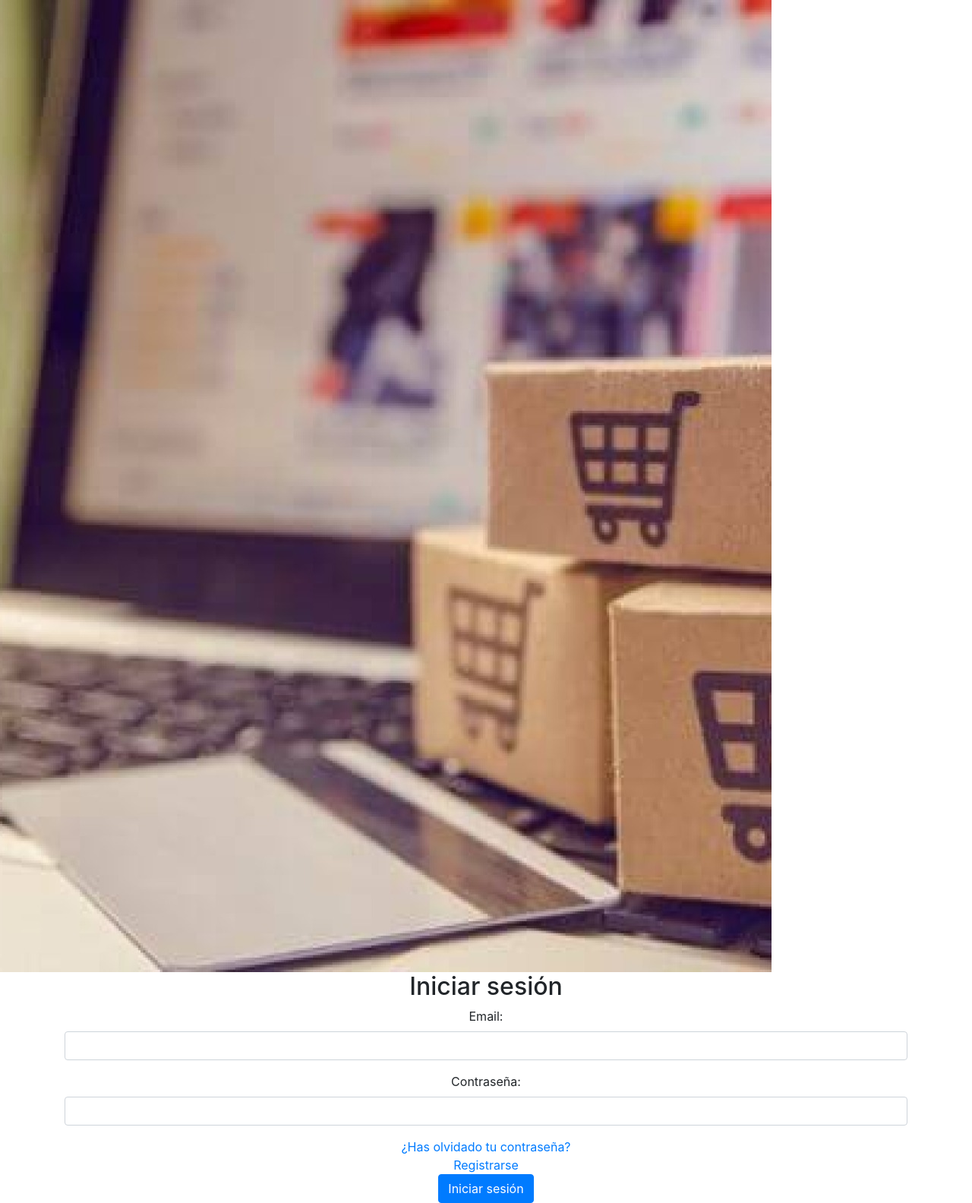
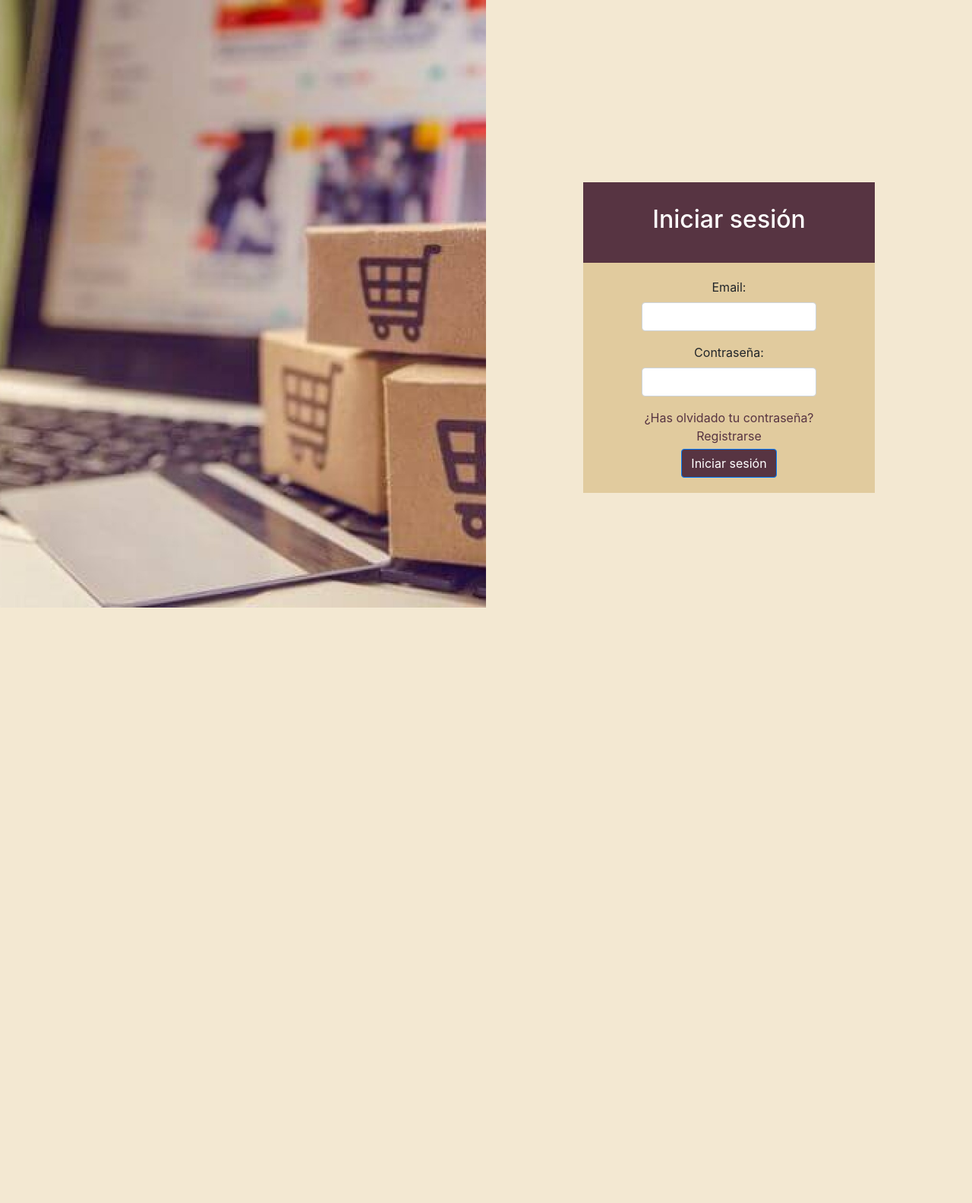
Before and after one commit to lautig32/2022-DSI-E-Commerce, a Django app: page /login/ in a window 1280 px wide. Shown: the whole page at 76% size. After the commit the page ends 800 px from the top, so only its background shows below. Run offline with Django 4.2, Linux system fonts and the light colour scheme.

Commit message:
Setup view log in

```diff
--- a/user/static/user/css/login.css
+++ b/user/static/user/css/login.css
@@ -1,4 +1,55 @@
-img {
-    max-width: 20px;
-    max-height: 20px;
+.img__login{
+    height: 100%;
+    width:100%;
+    position: relative;
+
 }
+.div_img_login{
+    width:50%;
+    height: 100%;
+    position: absolute;
+}
+.div_login{
+    width: 50%;
+    height: 100%;
+    position: absolute;
+    right: 0%;
+    text-align: center;
+    background-color: #F3E8D2;
+    text-align: center;
+}
+.div_login-primary{
+    position: center;
+    position: relative;
+    top: 30%;
+    margin-left: 20%;
+    margin-right: 20%;
+    background-color: #E1CB9E;
+}
+.div_title{
+    background-color: #573442;
+    padding: 30px;
+}
+#h2_title{
+    color: white;
+}
+.div_labels{
+    margin-left:20%;
+    margin-right: 20%;
+    padding-top: 20px;
+    padding-bottom: 20px;
+}
+.btn-log_in{
+    background-color: #573442;
+    color:white;
+}
+.btn-log_in:hover{
+    background-color: #2c1f24;
+}
+.btn_pass{
+    color: #573442;
+    padding-bottom: 5px;
+}
+.btn_pass:hover{
+    color: #2c1f24;
+}
--- a/user/templates/user/base.html
+++ b/user/templates/user/base.html
@@ -1,7 +1,10 @@
 
 <!doctype html>
+{% load static %}
 <html lang="es">
   <head>
+    <title>E-commerce</title>
+    <link rel="stylesheet" href="{% static 'user\css\base.css' %}">
     <!-- Required meta tags -->
     <meta charset="utf-8">
     <meta name="viewport" content="width=device-width, initial-scale=1, shrink-to-fit=no">
@@ -9,7 +12,9 @@
     <!-- Bootstrap CSS -->
     <link rel="stylesheet" href="https://cdn.jsdelivr.net/npm/bootstrap@4.6.2/dist/css/bootstrap.min.css" integrity="sha384-xOolHFLEh07PJGoPkLv1IbcEPTNtaed2xpHsD9ESMhqIYd0nLMwNLD69Npy4HI+N" crossorigin="anonymous">
 
-    <title>E-commerce</title>
+    {% block headLinks%}
+
+    {% endblock %}
   </head>
   <body>
 
--- a/user/templates/user/login.html
+++ b/user/templates/user/login.html
@@ -1,17 +1,19 @@
 {% extends "user/base.html" %}
 {% load static %}
-
+{% block headLinks%}
+      <link rel="stylesheet" href="{% static 'user\css\login.css' %}">
+      {% endblock %}
 {% block body %}
 <div>
-  <div>
-      <img class= "img__login" src="{% static 'user/img/fondo_login.jpeg' %}">
+  <div class="div_img_login">
+    <img class= "img__login" src="{% static 'user/img/fondo_login.jpeg' %}">
   </div>
-  <div class="container text-center">
-      <div>
-          <div>
-              <h2>Iniciar sesión</h2>
+  <div class="div_login">
+      <div class="div_login-primary">
+          <div class="div_title">
+              <h2 id="h2_title">Iniciar sesión</h2>
           </div>
-          <div>
+          <div class="div_labels">
               <form  action="" method="POST" enctype="multipart/form-data" novalidate id="login">
                 {% csrf_token %}
                 <div class="mb-3 form-group">
@@ -23,9 +25,9 @@
                   <label for="exampleInputPassword" class="form-label">Contraseña: </label>
                   <input type="password" name="password" class="form-control" id="exampleInputPassword">
                 </div>
-                <div><a for="btn_pass" href="">¿Has olvidado tu contraseña?</a></div>
-                <div><a for="btn_pass" href="{% url 'register' %}">Registrarse</a></div>
-                <button type="submit" class="btn btn-primary"
+                <div><a class="btn_pass" href="">¿Has olvidado tu contraseña?</a></div>
+                <div class="btn_pass"><a class="btn_pass" href="{% url 'register' %}">Registrarse</a></div>
+                <button type="submit" class="btn btn-primary btn-log_in"
                         value="login" onclick="auth_login()">
                         Iniciar sesión
                 </button>
```
Also changed, not shown: 1 other file.
